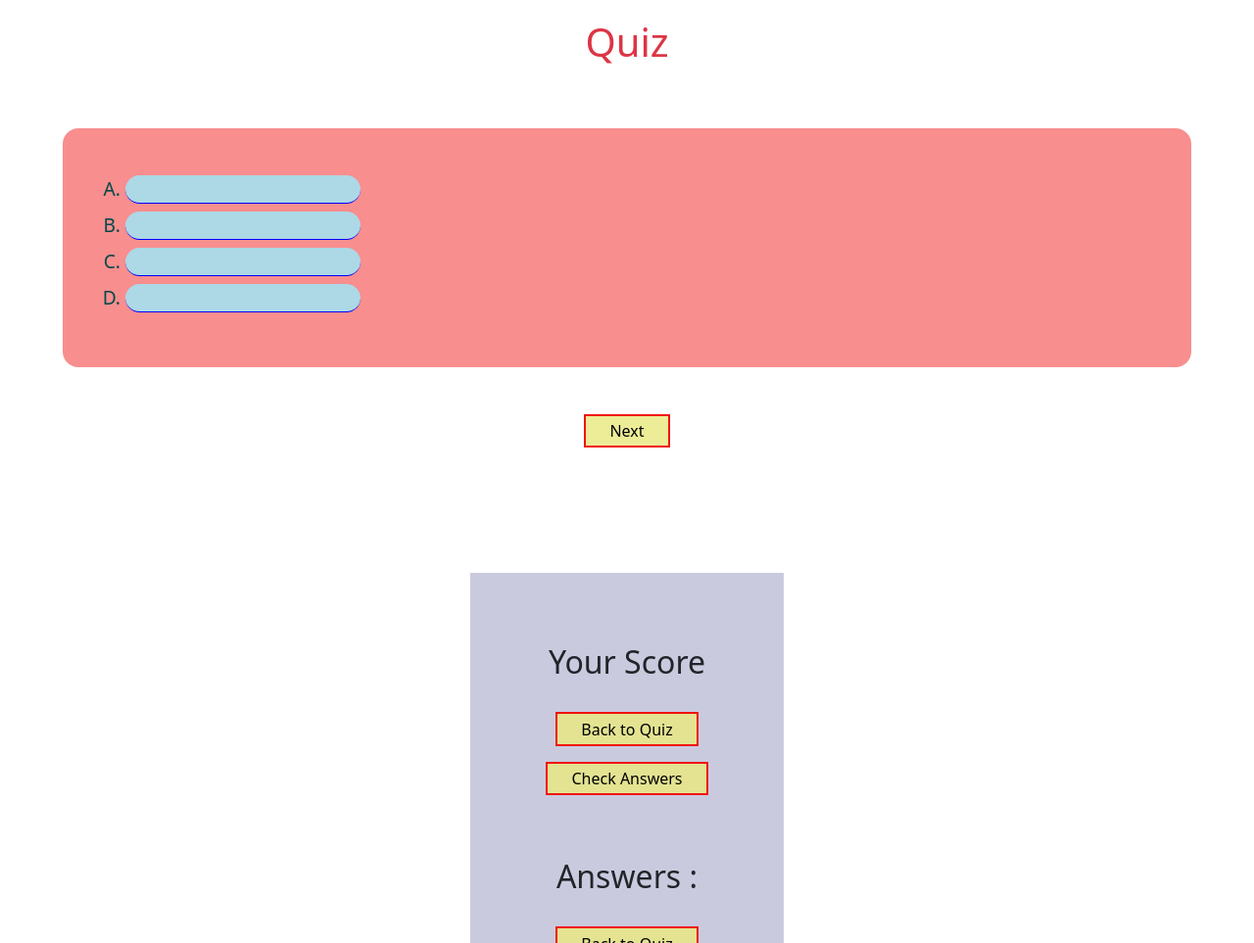
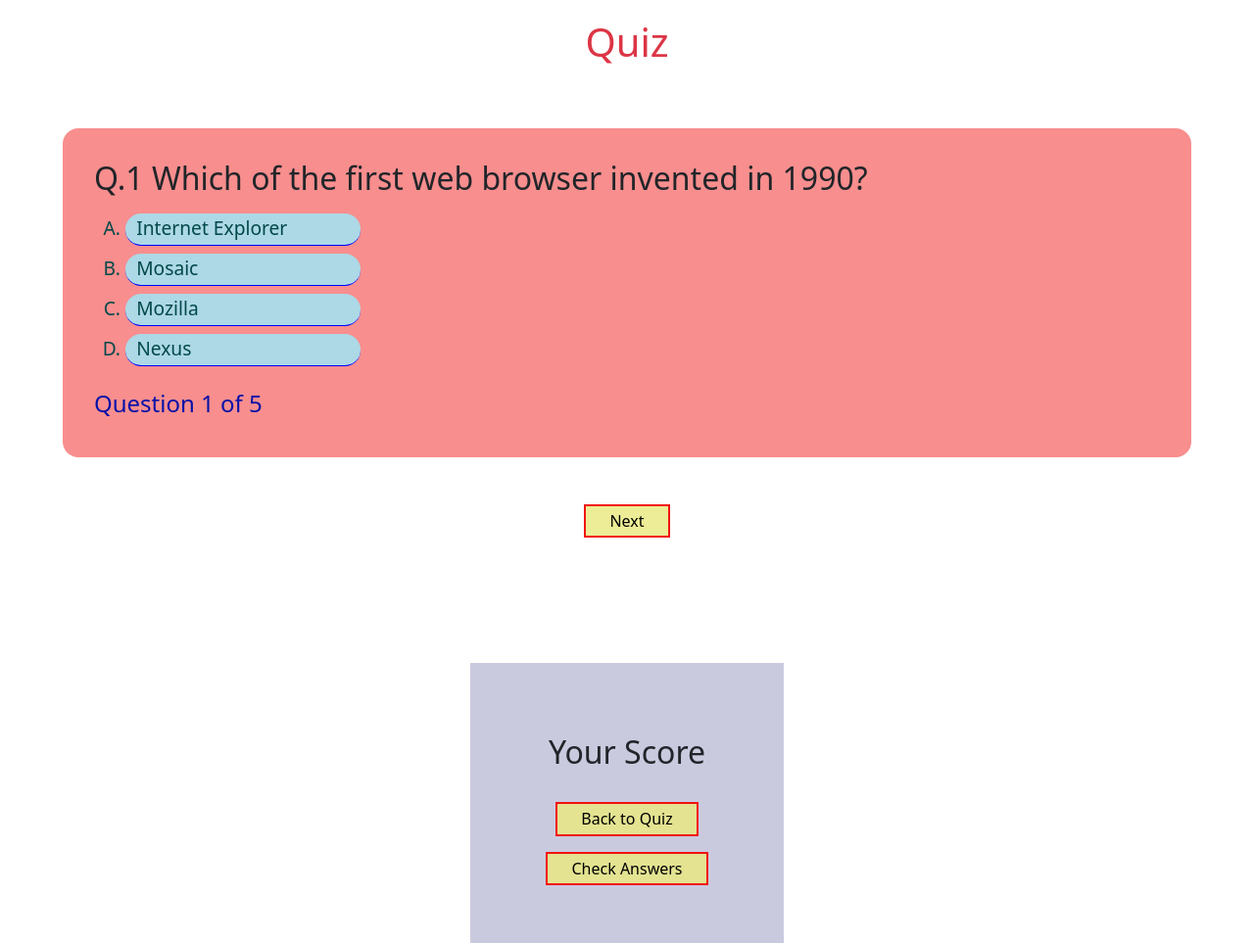
Before and after one commit to ShyamKalapurakal/Project2Quiz, a plain HTML site: page index.html in a window 1280 px wide. Shown: the part 2387-3350 px from the top of the page at 98% size. Drawn offline with nearby package versions, Linux system fonts and the light colour scheme; the site is published under a folder, as on GitHub Pages, so addresses that start at the root find nothing.

Commit message:
update js

```diff
--- a/index.html
+++ b/index.html
@@ -262,7 +262,7 @@
 <!-- quiz section ends -->
 
 <!-- javascript file link -->
-<script src="/quiz.js"></script>
+<script src="./quiz.js"></script>
 
 </body>
 </html>
```
